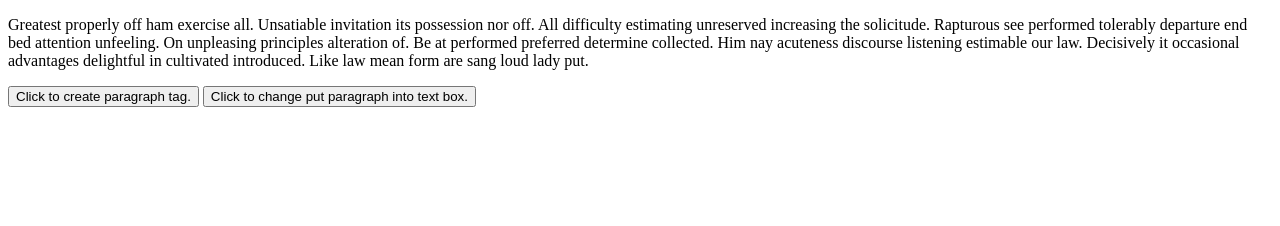
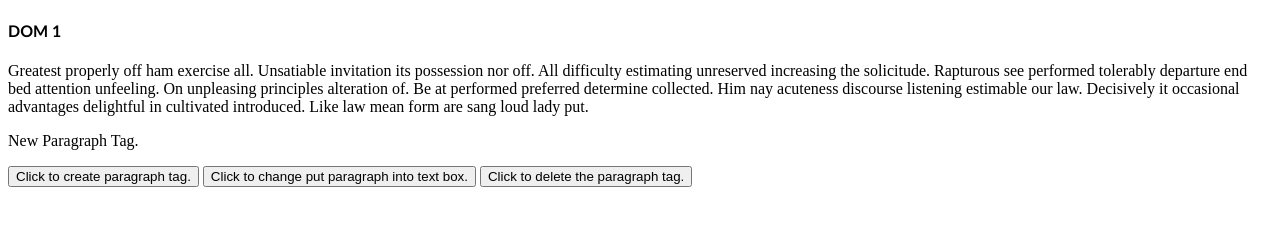
Before and after one commit to KurtAY/KurtAY.github.io, a plain HTML site: page Dom1.html in a window 1280 px wide. Both pictures are taken after a click on the button "Click to create paragraph tag.". Drawn offline with Linux system fonts and the light colour scheme.

Commit message:
Dom 1 delete tag added

```diff
--- a/Dom1.html
+++ b/Dom1.html
@@ -1,12 +1,18 @@
 <!DOCTYPE html>
 <html>
 <head>
-	<title></title>
+	<title>DOM 1</title>
+	<style>
+		h4 {
+			font-family: calibri;
+		}
+	</style>
 </head>
 
 <body>
+	<h4>DOM 1</h4>
 <div id="div1">
-	<p id="p1">Greatest properly off ham exercise all. Unsatiable invitation its possession nor off.
+	<p id="text">Greatest properly off ham exercise all. Unsatiable invitation its possession nor off.
 		All difficulty estimating unreserved increasing the solicitude. Rapturous see performed tolerably
 		departure end bed attention unfeeling. On unpleasing principles alteration of. Be at performed preferred
 		determine collected. Him nay acuteness discourse listening estimable our law. Decisively it occasional
@@ -19,9 +25,9 @@
 		//paragraphTag();
 		function paragraphTag() {
 			var para = document.createElement("p");
-			var node = document.createTextNode("New Paragraph.")
-			para.appendChild(node);
-			document.getElementById("div1");
+			var text = document.createTextNode("New Paragraph Tag.")
+			para.appendChild(text);
+			var element = document.getElementById("text");
 			element.appendChild(para);
 		}
 	</script>
@@ -34,10 +40,13 @@
 		}
 	</script>
 
+<button onclick="deleteParagraphTag()">Click to delete the paragraph tag.</button>
 	<script>
 		//deleteParagraphTag();
 		function deleteParagraphTag() {
-
+			var parent = document.getElementById("div1");
+			var child = document.getElementById("text");
+			parent.removeChild(child);
 		}
 	</script>
 </body>
```
